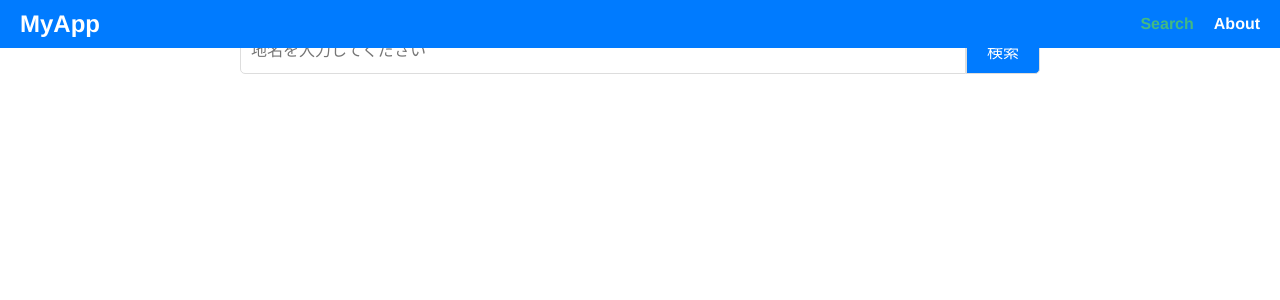
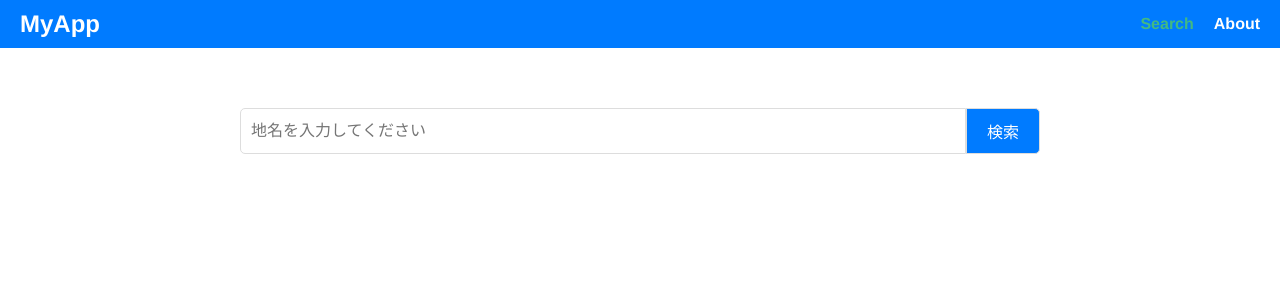
Before and after one commit to youha6149/nationwide_search_app, a Vue app in the folder frontend/: page /#/ in a window 1280 px wide. Shown: the top 300 px of the page. Built offline with nearby package versions, Linux system fonts and the light colour scheme.

Commit message:
Add a margin so that the search box does not cover the header

```diff
--- a/frontend/src/components/AddressSearch.vue
+++ b/frontend/src/components/AddressSearch.vue
@@ -105,7 +105,7 @@ export default {
 .search-bar {
   display: flex;
   justify-content: center;
-  margin-bottom: 20px;
+  margin: 80px 0 20px 0;
 }
 
 .search-input {
```
